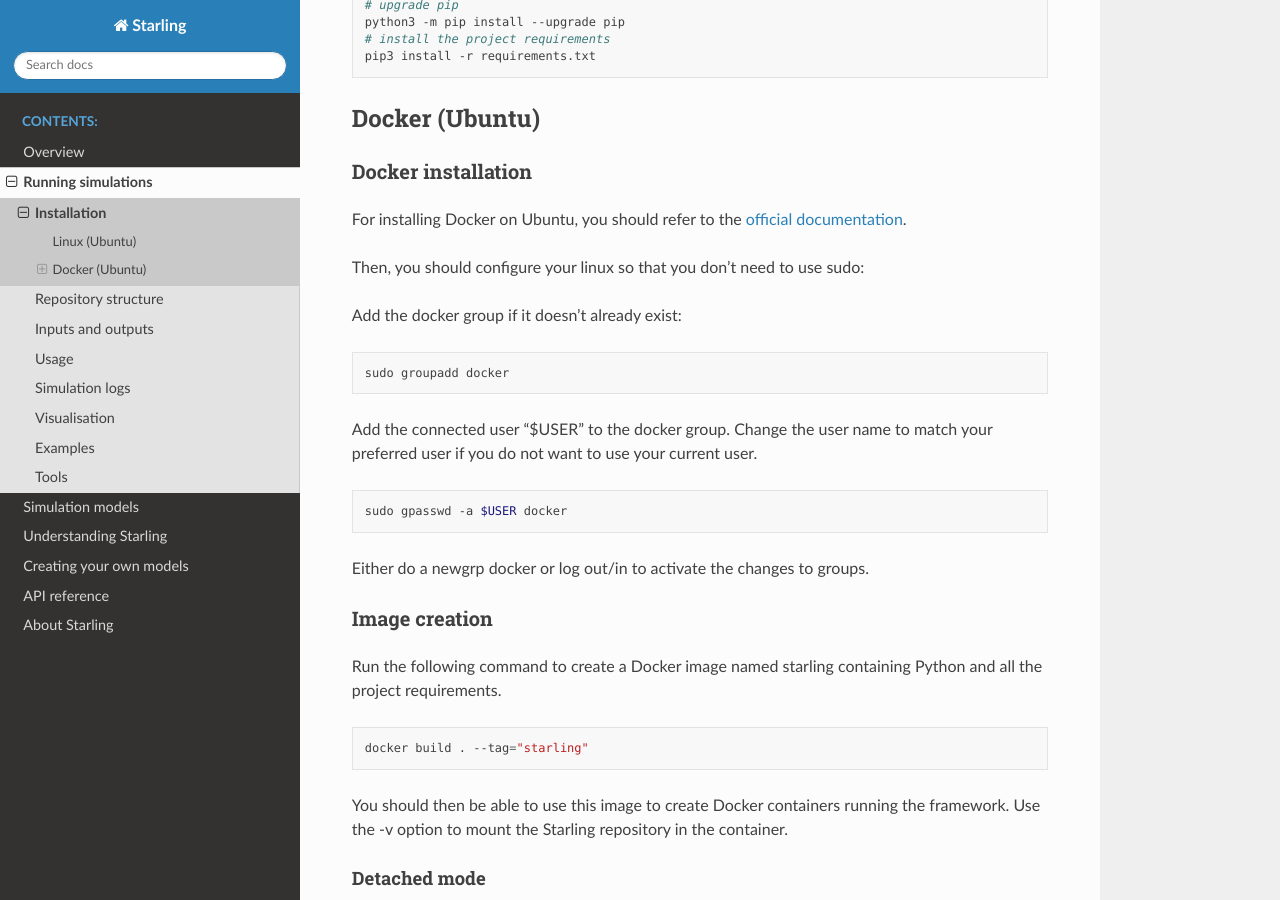
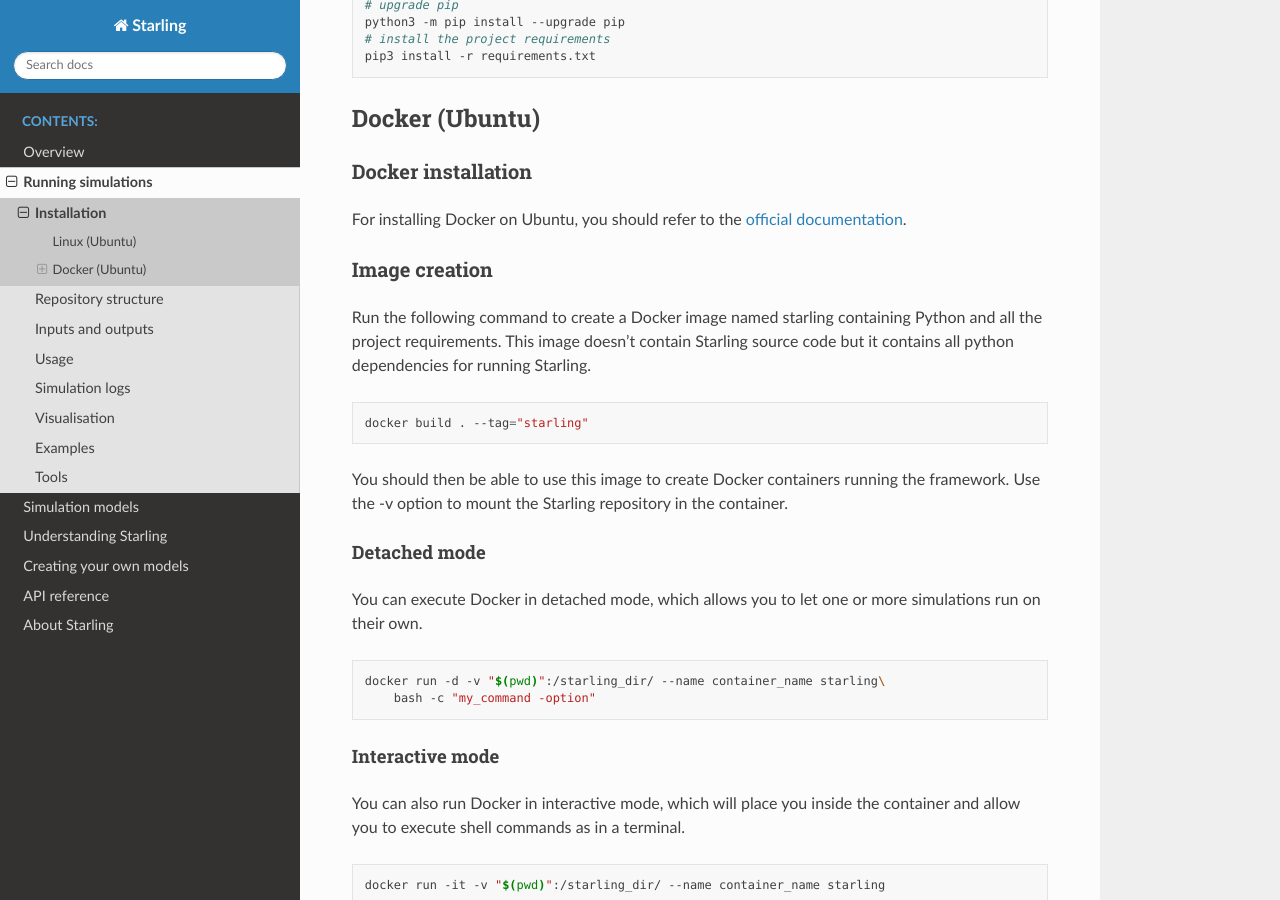
Before and after one commit to tellae/starling, a Sphinx documentation site: the page built from docs/run/install.rst, in a window 1280 px wide and 900 px high, scrolled down 761 px. Built offline with Sphinx 7.4.7 and the Read the Docs theme 2.0.0, drawn with Linux system fonts in a browser that asks for light colours; pages that are not in the unit, such as notebooks, are missing from menus.

Commit message:
docs: review sphinx documention

```diff
--- a/docs/models/FF_VS.rst
+++ b/docs/models/FF_VS.rst
@@ -4,7 +4,7 @@
 *************************************
 
 This model describes a rental transport system in which users can pick-up
-and leave vehicles anywhere in the network environment. Indigo Wheel is an example of this system.
+and leave vehicles anywhere in the network environment. Indigo Wheel is an example of this system for bike vehicles.
 
 Users
 =====
--- a/docs/models/SB_VS.rst
+++ b/docs/models/SB_VS.rst
@@ -4,7 +4,8 @@
 *************************************
 
 This model describes a rental transport system in which users can pick-up a vehicle at specific locations (called stations),
-and realise a one-way trip: the vehicle can be dropped at any station of the system. Former parisian Autolib is an example of this system.
+and realise a one-way trip: the vehicle can be dropped at any station of the system.
+Existing parisian Velib' is an example of this system for bike vehicles.
 
 
 Stations
--- a/docs/overview.rst
+++ b/docs/overview.rst
@@ -2,7 +2,7 @@
 ********
 
 Starling is a spatial, agent-based simulation framework
-aimed towards transportation, especially urban mobility.
+aimed towards transportation and mobility.
 
 The goal of this framework is to provide a base for
 the development of computer models for the simulation
--- a/docs/run/install.rst
+++ b/docs/run/install.rst
@@ -46,28 +49,13 @@
 For installing Docker on Ubuntu, you should refer to the
 `official documentation <https://docs.docker.com/engine/install/ubuntu/>`_.
 
-Then, you should configure your linux so that you don’t need to use sudo:
-
-Add the docker group if it doesn't already exist:
-
-.. code-block:: bash
-
-    sudo groupadd docker
-
-Add the connected user "$USER" to the docker group.
-Change the user name to match your preferred user if you do not want to use your current user.
-
-.. code-block:: bash
-
-    sudo gpasswd -a $USER docker
-
-Either do a newgrp docker or log out/in to activate the changes to groups.
-
 Image creation
 --------------
 
 Run the following command to create a Docker image named starling
-containing Python and all the project requirements.
+containing Python and all the project requirements. This image doesn't
+contain Starling source code but it contains all python dependencies
+for running Starling.
 
 .. code-block:: bash
 
--- a/docs/run/running_simulations.rst
+++ b/docs/run/running_simulations.rst
@@ -3,7 +3,9 @@
 Running simulations
 *******************
 
-TODO : introduction
+In this section, you’ll learn the basics for running simulations
+with Starling. From installation, to running a simulation and
+visualizing results.
 
 .. toctree::
    :maxdepth: 1
--- a/docs/run/usage.rst
+++ b/docs/run/usage.rst
@@ -18,8 +18,8 @@
 Simulation run
 **************
 
-Once you have setup your execution environment (either on your device or with Docker)
-and your simulation data, you can run your scenario.
+Once you have setup your execution environment (either on your device or with Docker, see :ref:`installation`)
+and your simulation data (see :ref:`inout`), you can run your scenario.
 
 Simulations are run by executing the script main.py from the project root
 with a path to the parameters file of the scenario. For instance:
```
Also changed, not shown: other parts of docs/run/install.rst (+4 -1 lines), 1 other file.
